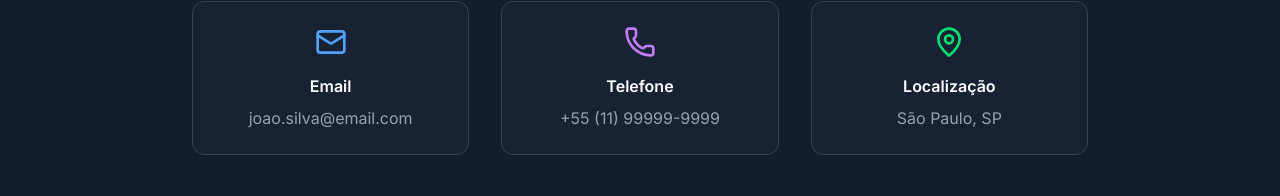
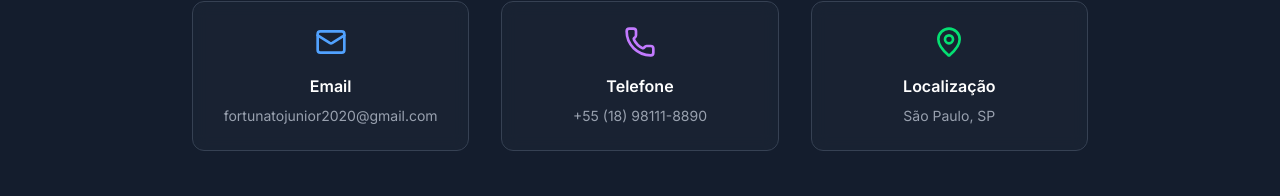
Before and after one commit to xuniorss/portfolio, a React (Vite) app: page / in a window 1280 px wide. Shown: the part 3627-3823 px from the top of the page. Built offline with nearby package versions, Linux system fonts and the light colour scheme.

Commit message:
feat: melhorando ContactSection

```diff
--- a/src/features/PortfolioMain/components/ContactSection/index.tsx
+++ b/src/features/PortfolioMain/components/ContactSection/index.tsx
@@ -1,10 +1,10 @@
-import { Github, Linkedin, Mail, MapPin, Phone } from "lucide-react";
-import type { RefObject } from "react";
+import { Github, Linkedin, Mail, MapPin, Phone } from 'lucide-react'
+import type { RefObject } from 'react'
 
 export const ContactSection = ({
    contactRef,
 }: {
-  contactRef: RefObject<HTMLElement | null>;
+   contactRef: RefObject<HTMLElement | null>
 }) => {
    return (
       <section ref={contactRef} className="py-20 px-4 bg-gray-800/30">
@@ -14,45 +14,47 @@ export const ContactSection = ({
             </h2>
             <div className="w-24 h-1 bg-gradient-to-r from-blue-400 to-purple-500 mx-auto rounded-full mb-8" />
             <p className="text-xl text-gray-300 mb-12 max-w-2xl mx-auto">
-          Vamos conversar sobre seu próximo projeto? Estou sempre aberto a novas
-          oportunidades e desafios interessantes.
+               Vamos conversar sobre seu próximo projeto? Estou sempre aberto a
+               novas oportunidades e desafios interessantes.
             </p>
 
             <div className="grid md:grid-cols-3 gap-8 mb-12">
                <div className="bg-gray-800/50 p-6 rounded-xl backdrop-blur-sm border border-gray-700 hover:border-blue-400/50 transition-all duration-300 group">
                   <Mail className="w-8 h-8 text-blue-400 mx-auto mb-4 group-hover:scale-110 transition-transform duration-300" />
                   <h3 className="font-semibold mb-2">Email</h3>
-            <p className="text-gray-400">joao.silva@email.com</p>
+                  <p className="text-gray-400 text-sm">
+                     fortunatojunior2020@gmail.com
+                  </p>
                </div>
                <div className="bg-gray-800/50 p-6 rounded-xl backdrop-blur-sm border border-gray-700 hover:border-purple-400/50 transition-all duration-300 group">
                   <Phone className="w-8 h-8 text-purple-400 mx-auto mb-4 group-hover:scale-110 transition-transform duration-300" />
                   <h3 className="font-semibold mb-2">Telefone</h3>
-            <p className="text-gray-400">+55 (11) 99999-9999</p>
+                  <p className="text-gray-400 text-sm">+55 (18) 98111-8890</p>
                </div>
                <div className="bg-gray-800/50 p-6 rounded-xl backdrop-blur-sm border border-gray-700 hover:border-green-400/50 transition-all duration-300 group">
                   <MapPin className="w-8 h-8 text-green-400 mx-auto mb-4 group-hover:scale-110 transition-transform duration-300" />
                   <h3 className="font-semibold mb-2">Localização</h3>
-            <p className="text-gray-400">São Paulo, SP</p>
+                  <p className="text-gray-400 text-sm">São Paulo, SP</p>
                </div>
             </div>
 
             <div className="flex justify-center gap-6">
                <a
-            href="https://github.com"
+                  href="https://github.com/xuniorss"
                   className="p-4 bg-gray-800 rounded-full hover:bg-blue-500 hover:scale-110 transition-all duration-300 group"
                   aria-label="GitHub"
                >
                   <Github className="w-6 h-6 group-hover:text-white" />
                </a>
                <a
-            href="https://linkedin.com"
+                  href="https://www.linkedin.com/in/gilberto-fortunato-111899201/"
                   className="p-4 bg-gray-800 rounded-full hover:bg-blue-600 hover:scale-110 transition-all duration-300 group"
                   aria-label="LinkedIn"
                >
                   <Linkedin className="w-6 h-6 group-hover:text-white" />
                </a>
                <a
-            href="mailto:joao.silva@email.com"
+                  href="mailto:fortunatojunior2020@gmail.com"
                   className="p-4 bg-gray-800 rounded-full hover:bg-purple-500 hover:scale-110 transition-all duration-300 group"
                   aria-label="Email"
                >
@@ -61,5 +63,5 @@ export const ContactSection = ({
             </div>
          </div>
       </section>
-  );
-};
+   )
+}
```
Lines whose indentation alone changed are shown as unchanged.
